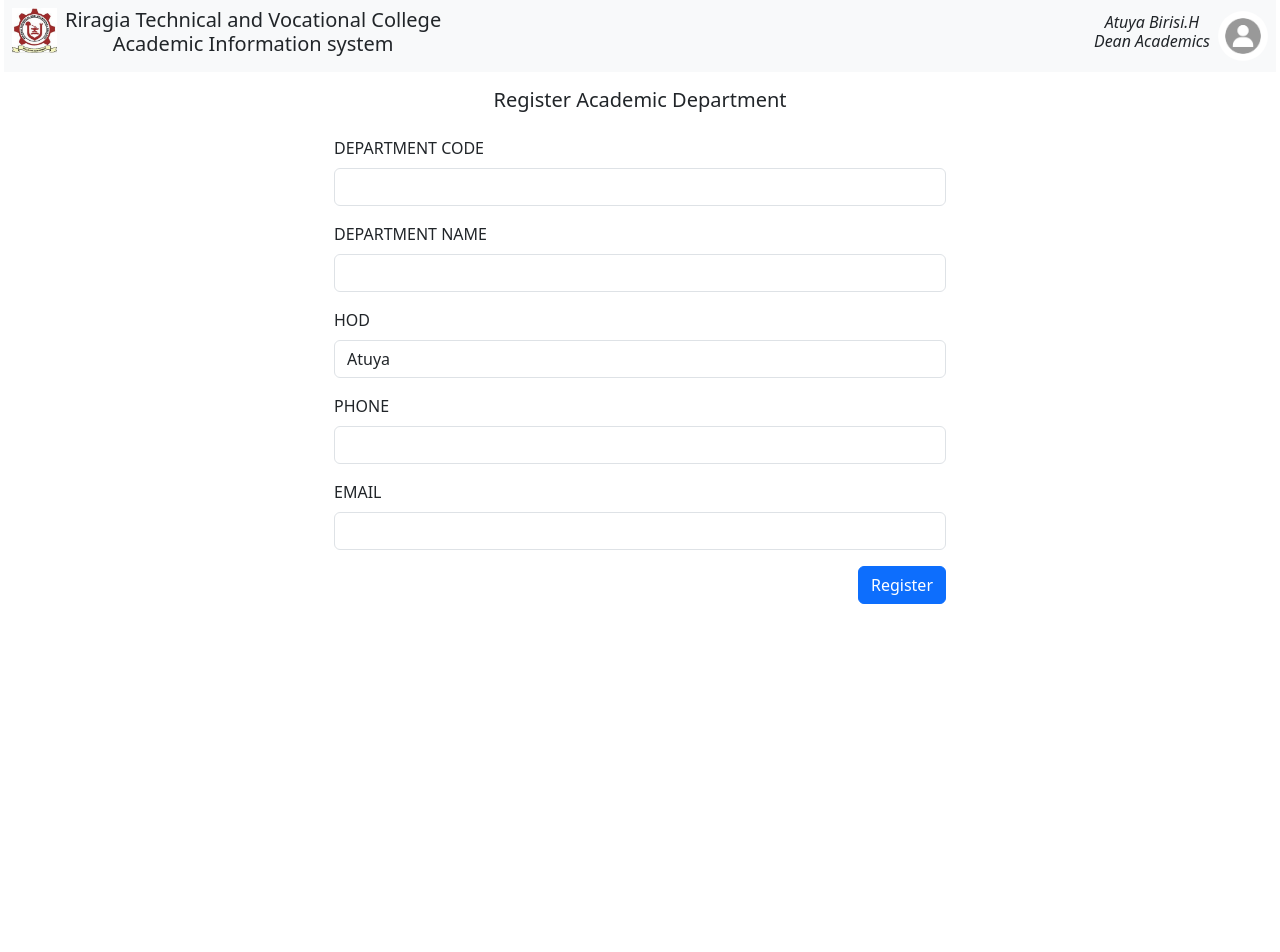
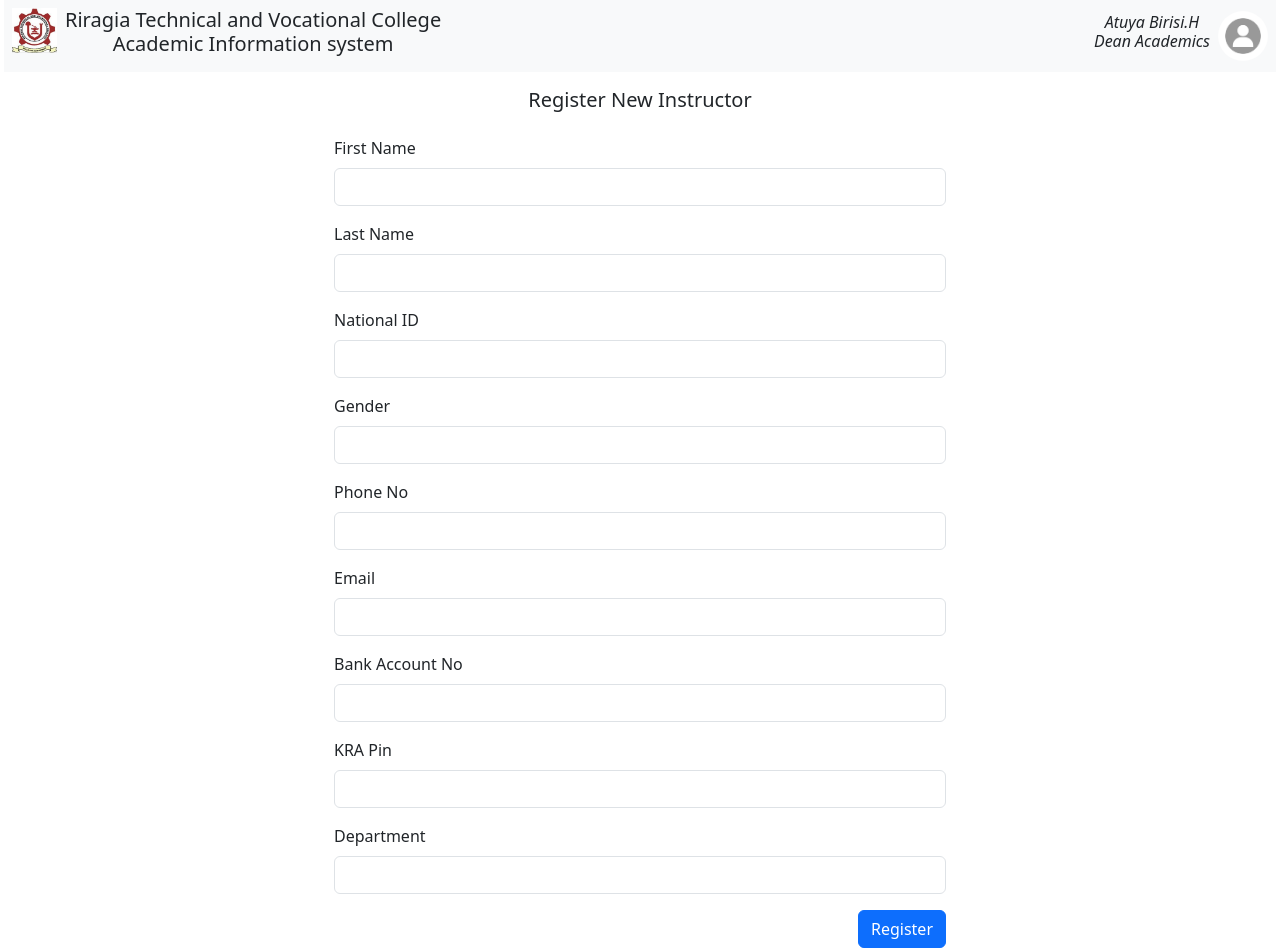
Before and after one commit to atuyabirisi/EscaTech, a React (Vite) app in the folder client/: page / in a window 1280 px wide. Shown: the top 952 px of the page. Before the commit the page ends 800 px from the top, so only its background shows below. Built offline with nearby package versions, Linux system fonts and the light colour scheme.

Commit message:
build instructor regstration form

```diff
--- a/client/src/App.tsx
+++ b/client/src/App.tsx
@@ -1,11 +1,11 @@
-import DepartmentReg from "./components/DepartmentReg";
+import InstructorReg from "./components/InstructorReg";
 import Navbar from "./components/Navbar";
 
 export default function App() {
   return (
     <div className="">
       <Navbar />
-      <DepartmentReg />
+      <InstructorReg />
     </div>
   );
 }
--- /dev/null
+++ b/client/src/components/InstructorReg.tsx
@@ -0,0 +1,133 @@
+import { useForm } from "react-hook-form";
+
+export default function InstructorReg() {
+  const { register, handleSubmit } = useForm();
+
+  return (
+    <div className="row mx-1">
+      <div className="col-lg-3"></div>
+      <div className="col-lg-6">
+        <div className="d-flex justify-content-center py-3">
+          <h5>Register New Instructor</h5>
+        </div>
+        <form onSubmit={handleSubmit((data) => console.log(data))}>
+          <div className="mb-3">
+            <label htmlFor="fname" className="form-label">
+              First Name
+            </label>
+            <input
+              {...register("fname")}
+              id="fname"
+              type="text"
+              className="form-control"
+            />
+          </div>
+          <div className="mb-3">
+            <label htmlFor="lname" className="form-label">
+              Last Name
+            </label>
+            <input
+              {...register("lname")}
+              id="lname"
+              type="text"
+              className="form-control"
+            />
+          </div>
+          <div className="mb-3">
+            <label htmlFor="nid" className="form-label">
+              National ID
+            </label>
+            <input
+              {...register("nid")}
+              id="nid"
+              type="number"
+              className="form-control"
+            />
+          </div>
+          <div className="mb-3">
+            <label htmlFor="gender" className="form-label">
+              Gender
+            </label>
+            <select
+              {...register("gender")}
+              id="gender"
+              className="form-control"
+            >
+              <option value=""></option>
+              <option value="male">Male</option>
+              <option value="female">Female</option>
+            </select>
+          </div>
+          <div className="mb-3">
+            <label htmlFor="phone" className="form-label">
+              Phone No
+            </label>
+            <input
+              {...register("phone")}
+              id="phone"
+              type="number"
+              className="form-control"
+            />
+          </div>
+          <div className="mb-3">
+            <label htmlFor="email" className="form-label">
+              Email
+            </label>
+            <input
+              {...register("email")}
+              id="email"
+              type="text"
+              className="form-control"
+            />
+          </div>
+          <div className="mb-3">
+            <label htmlFor="a/c" className="form-label">
+              Bank Account No
+            </label>
+            <input
+              {...register("a/c")}
+              id="a/c"
+              type="number"
+              className="form-control"
+            />
+          </div>
+          <div className="mb-3">
+            <label htmlFor="kra" className="form-label">
+              KRA Pin
+            </label>
+            <input
+              {...register("kra")}
+              id="kra"
+              type="text"
+              className="form-control"
+            />
+          </div>
+          <div className="mb-3">
+            <label htmlFor="dep" className="form-label">
+              Department
+            </label>
+            <select {...register("dep")} id="dep" className="form-control">
+              <option value=""></option>
+              <option value="Information Systems & Computing">
+                Information Systems & Computing
+              </option>
+              <option value="Building & Civil Engineering">
+                Building & Civil Engineering
+              </option>
+              <option value="Mechanical Engineering">
+                Mechanical Engineering
+              </option>
+              <option value="Liberal Studies">Liberal Studies</option>
+            </select>
+          </div>
+          <div className="mb-3 d-flex justify-content-end">
+            <button type="submit" className="btn btn-primary">
+              Register
+            </button>
+          </div>
+        </form>
+      </div>
+      <div className="col-lg-3"></div>
+    </div>
+  );
+}
```
